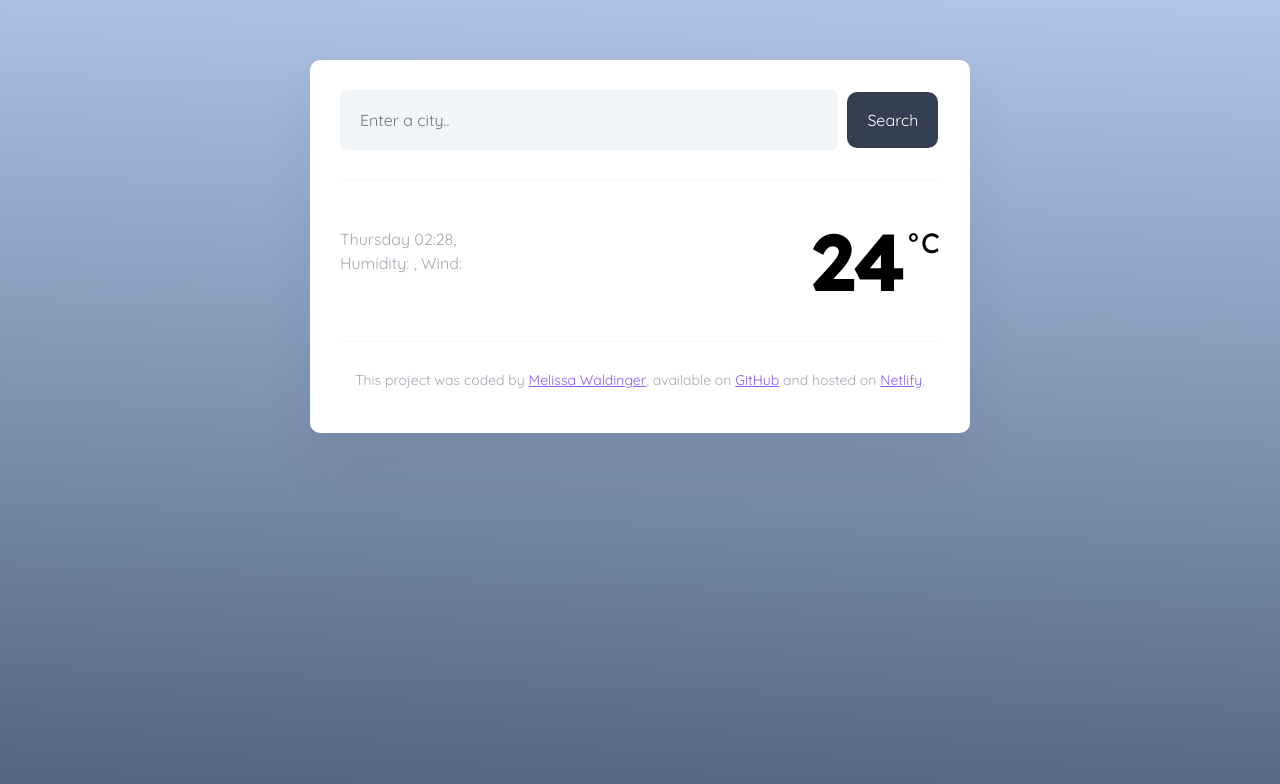
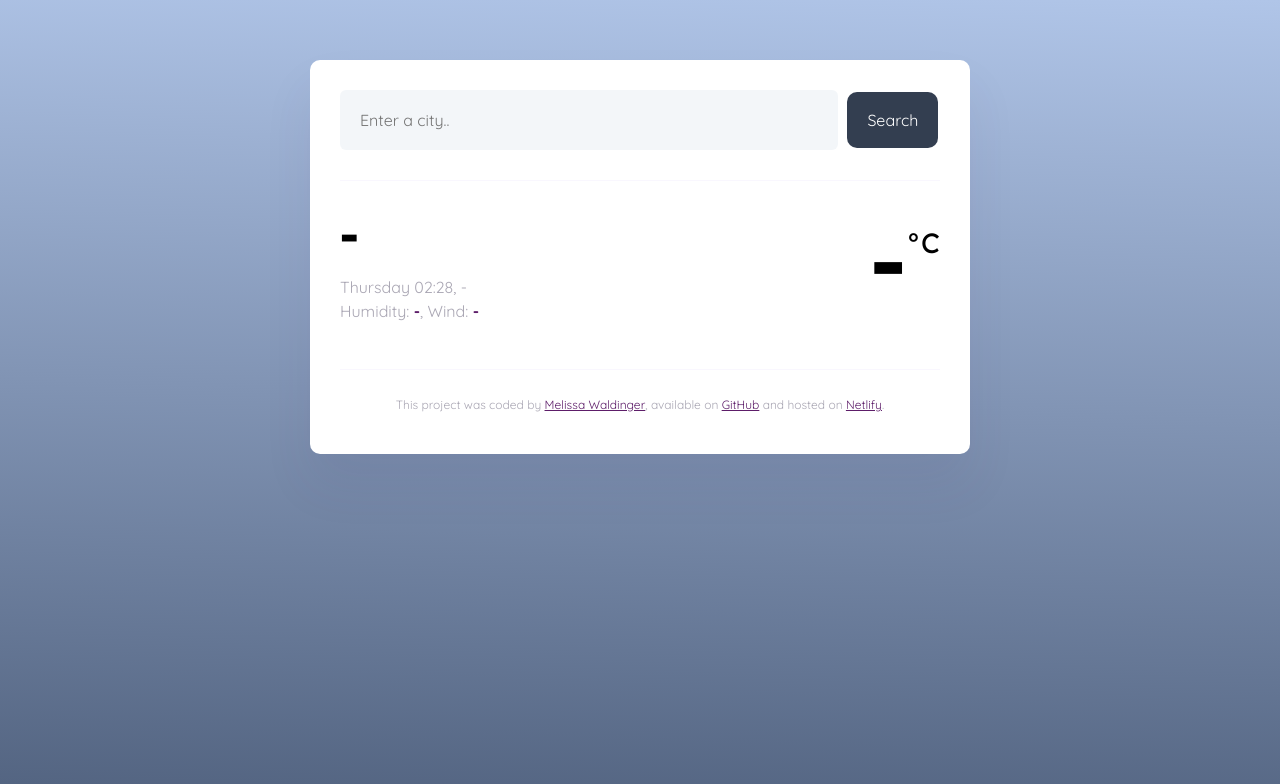
Before and after one commit to melisssawal/Weather-App-Melissa-Waldinger, a plain HTML site: page index.html in a window 1280 px wide. Drawn offline with nearby package versions, Linux system fonts and the light colour scheme.

Commit message:
Added links to footer and improved the appearance of base page

```diff
--- a/index.html
+++ b/index.html
@@ -27,15 +27,15 @@
       <main>
         <div class="current-weather">
           <div>
-            <h1 class="current-city" id="current-city"></h1>
+            <h1 class="current-city" id="current-city">-</h1>
             <p class="current-details">
-              <span id="current-date" ></span>, <span id="temp-description"></span> <br />
-              Humidity: <span id="humidity-value"></span>, Wind: <span id="windspeed-value"></span>
+              <span id="current-date" ></span>, <span id="temp-description">-</span> <br />
+              Humidity: <span id="humidity-value">-</span>, Wind: <span id="windspeed-value">-</span>
             </p>
           </div>
           <div class="current-temperature">
             <span class="current-temperature-icon" id="temp-icon"></span
-            ><span class="current-temperature-value" id="current-digit-temperature">24</span
+            ><span class="current-temperature-value" id="current-digit-temperature">-</span
             ><span class="current-temperature-unit">°C</span>
           </div>
         </div>
@@ -43,9 +43,9 @@
       <footer>
         <p>
           This project was coded by
-          <a href="" target="_blank">Melissa Waldinger</a>, available on
-          <a href="" target="_blank"> GitHub</a> and hosted on
-          <a href="" target="_blank">Netlify</a>.
+          <a href="https://github.com/melisssawal" target="_blank">Melissa Waldinger</a>, available on
+          <a href="https://github.com/melisssawal/Weather-App-Melissa-Waldinger" target="_blank"> GitHub</a> and hosted on
+          <a href="https://my-weather-app-melissa-waldinger.netlify.app/" target="_blank">Netlify</a>.
         </p>
       </footer>
     </div>
--- a/source/style.css
+++ b/source/style.css
@@ -5,7 +5,7 @@ body {
 }
 
 a {
-    color: #885df1;
+    color: rgb(93, 29, 105);
 }
 
 .weather-app {
@@ -49,6 +49,16 @@ main {
     padding: 30px 0;
 }
 
+#humidity-value {
+    color: rgb(93, 29, 105);
+    font-weight: 700;
+}
+
+#windspeed-value {
+    color: rgb(93, 29, 105);
+    font-weight: 700;
+
+}
 .current-temperature {
     font-size: 48px;
 }
@@ -100,6 +110,6 @@ footer {
     border-top: 1px solid #f9f7fe;
     text-align: center;
     padding-top: 15px;
-font-size: 14px;
+    font-size: 12px;
     color: rgba(39, 33, 66, 0.4);
 }
```
